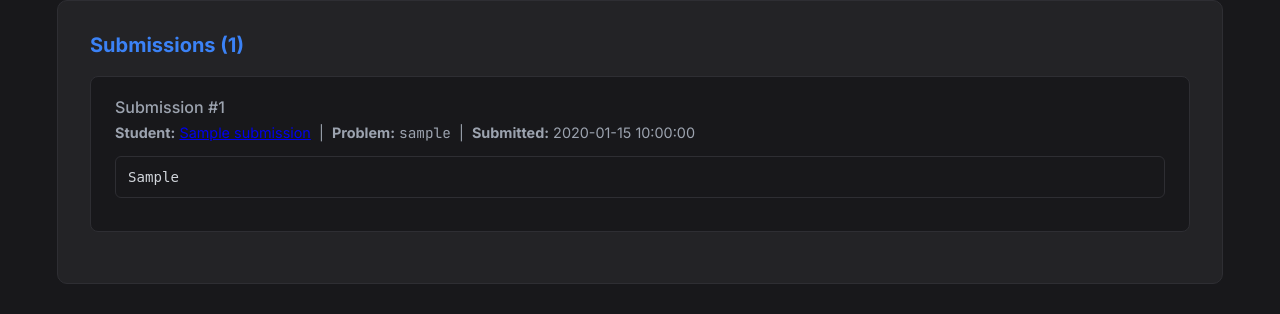
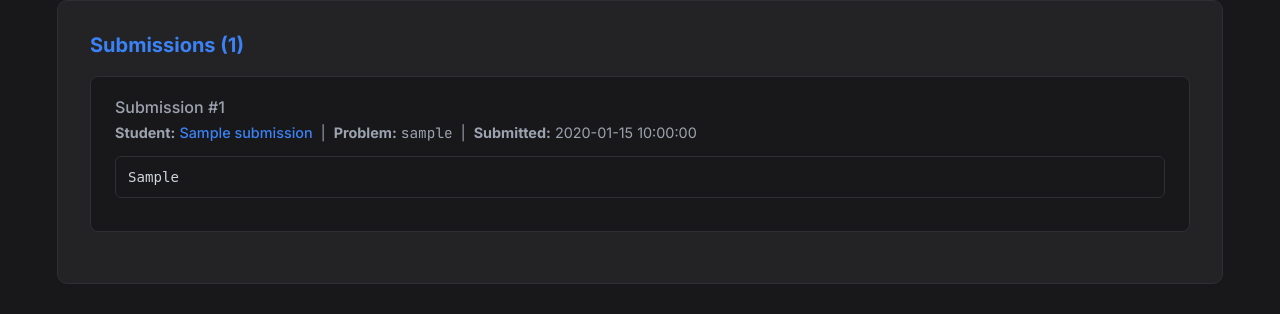
Before and after one commit to Franktorio/bulldog-simple-grader, a FastAPI app: template src/frontend/templates/instructor-see-submissions.html in a window 1280 px wide. Shown: the part 271-585 px from the top of the page. Run offline with FastAPI, Linux system fonts and the light colour scheme; the template is opened without the code that fills it: most values are stand-ins (such as "Sample title", 1, 10 or a date in 2020); parts of the project's set-up code (start-up, migrations or seed data) failed here and were passed over.

Commit message:
Styled student names on instructor data tables

```diff
--- a/src/frontend/static/css/instructor-see-style.css
+++ b/src/frontend/static/css/instructor-see-style.css
@@ -170,6 +170,16 @@
 }
 
 .data-table a:hover {
+    text-decoration: underline;
+}
+
+.student-link {
+    color: var(--accent);
+    font-weight: 500;
+    text-decoration: none;
+}
+
+.student-link:hover {
     text-decoration: underline;
 }
 
--- a/src/frontend/templates/instructor-see-submissions.html
+++ b/src/frontend/templates/instructor-see-submissions.html
@@ -25,7 +25,7 @@
             <h3>Submission #{{ submission.id }}</h3>
             <div class="sub-meta">
                 <strong>Student:</strong>
-                <a href="/instructors/students/{{ submission.student_id }}">{{ submission.student_name }}</a>
+                <a href="/instructors/students/{{ submission.student_id }}" class="student-link">{{ submission.student_name }}</a>
                 &nbsp;|&nbsp;
                 <strong>Problem:</strong> <span style="font-family: 'JetBrains Mono', monospace;">{{ submission.slug }}</span>
                 &nbsp;|&nbsp;
```
